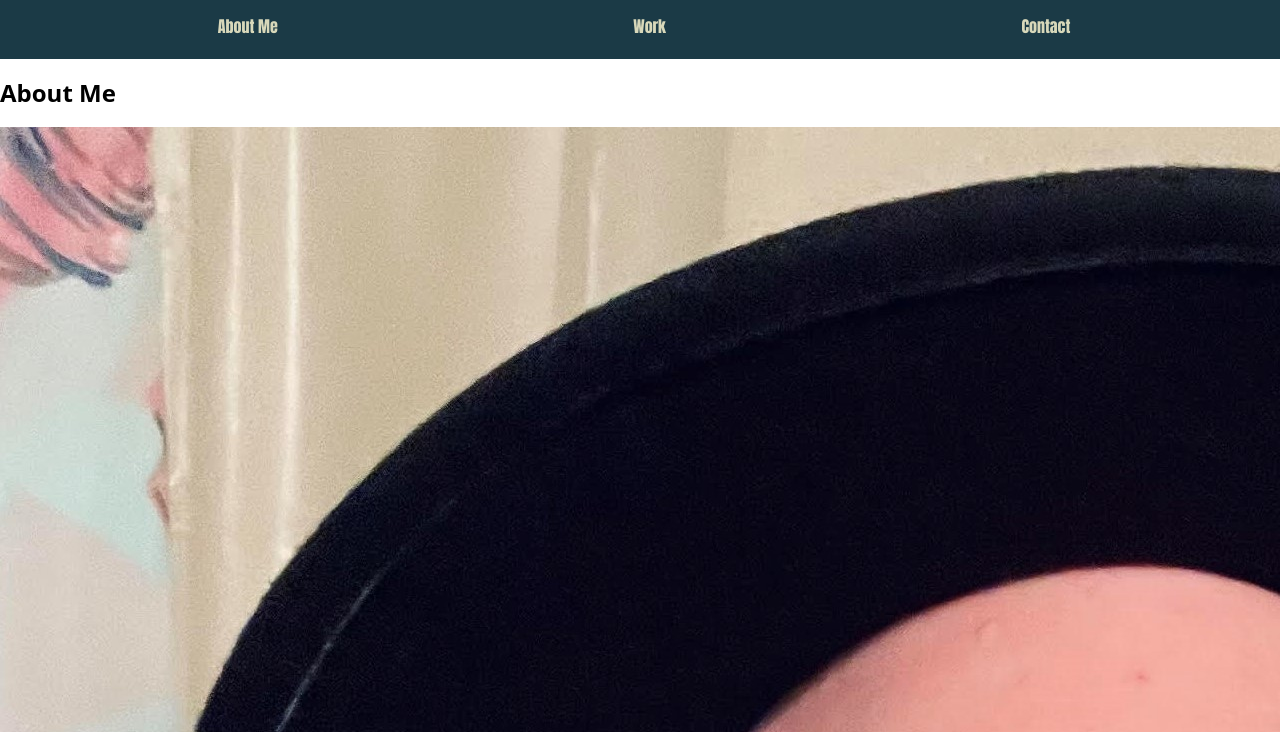
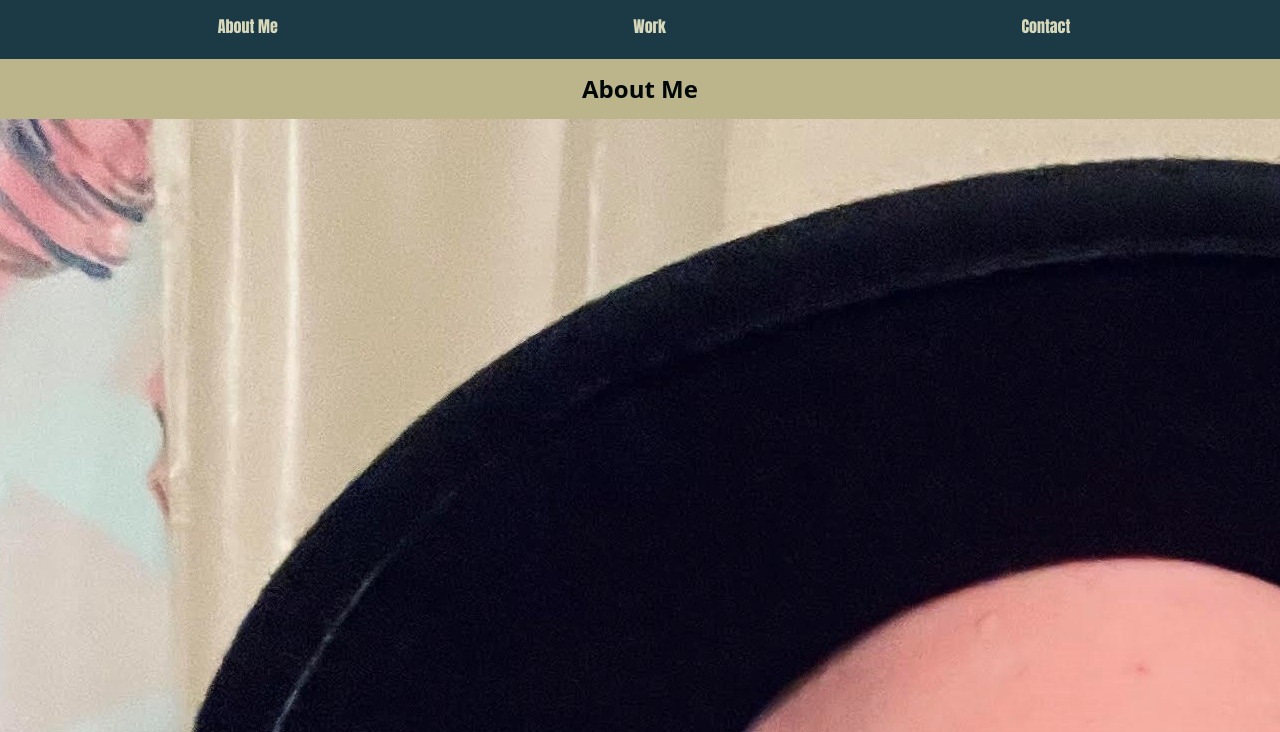
Before and after one commit to eabaynes/Web-Portfolio, a website built with Vite: page index.html in a window 1280 px wide. Shown: the part 68-800 px from the top of the page. Built offline with nearby package versions, Linux system fonts and the light colour scheme.

Commit message:
Add margin adjustments
Add main backround color

Add h2 adjustments

```diff
--- a/assets/style.css
+++ b/assets/style.css
@@ -16,12 +16,24 @@ nav ul {
   padding-top: 0.5rem;
   padding-bottom: 1.5rem;
   padding-right: 2rem;
+  margin-bottom: 0rem;
   display: flex;
   flex-direction: row;
   justify-content: space-around;
   list-style-type: none;
 }
 
+main {
+  background-color: #bcb58b;
+  margin-top: 0rem;
+}
+
+h2 {
+  margin: 0rem;
+  padding: 1rem;
+  text-align: center;
+  color: #000907;
+}
 .color1 {
   color: #000907;
 }
```
